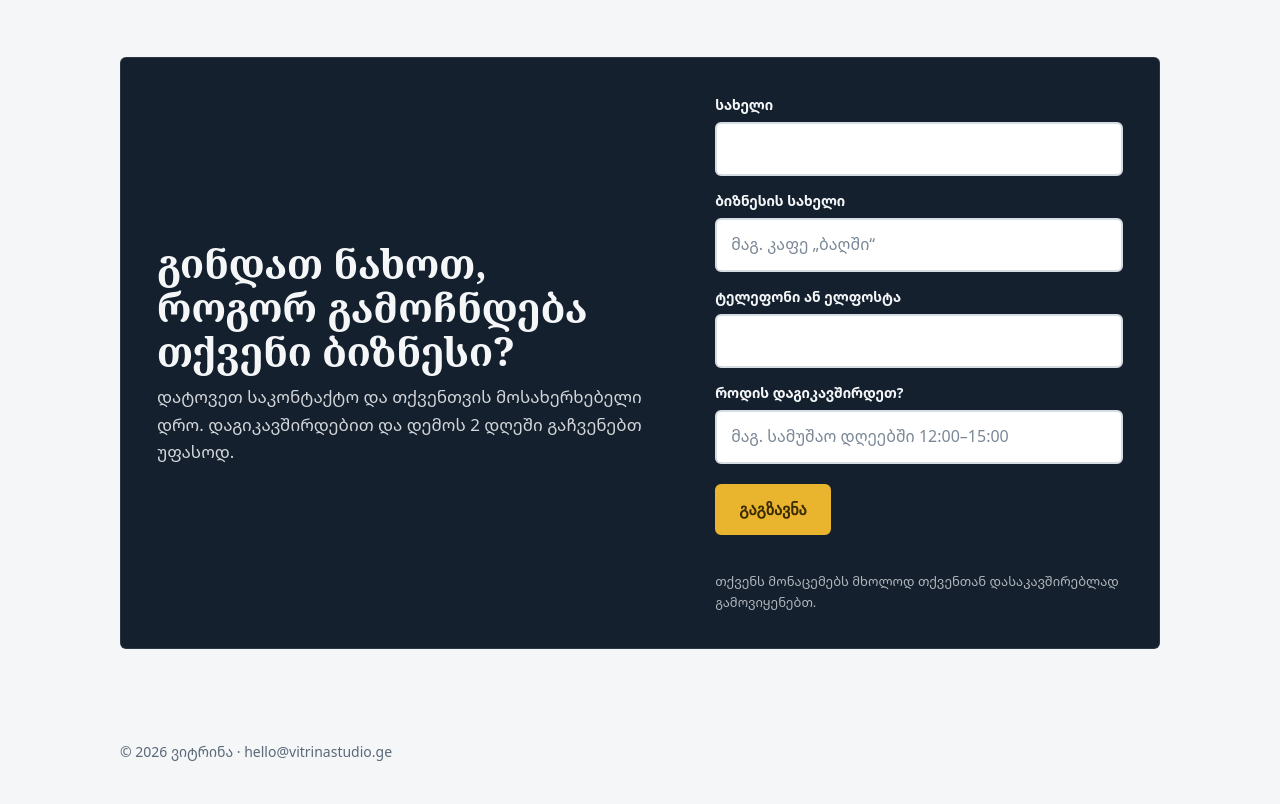
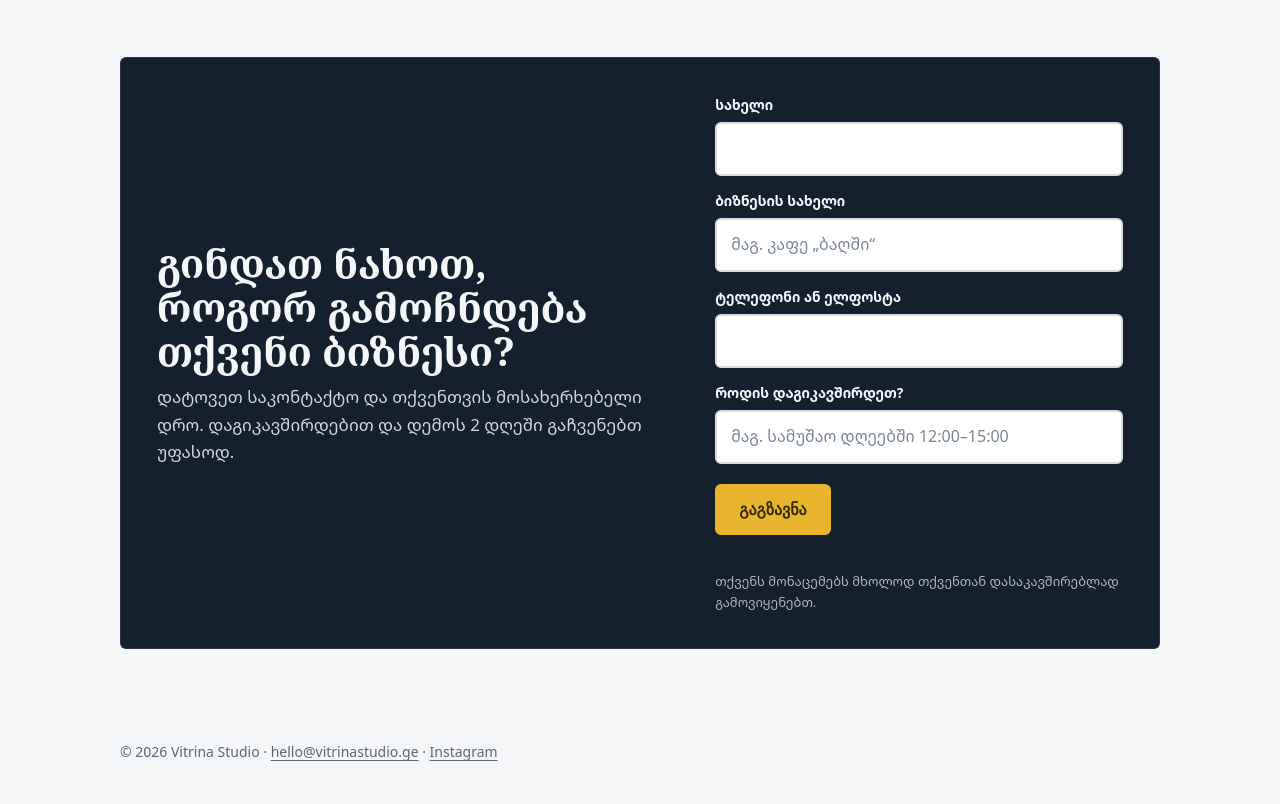
Before and after one commit to Nikoloz-Kuchukhidze/vitrinastudio.ge, a plain HTML site: page index.html in a window 1280 px wide. Shown: the part 2764-3568 px from the top of the page. Drawn offline with Linux system fonts and the light colour scheme.

Commit message:
Footer: Vitrina Studio name, mailto and Instagram links; add Instagram to structured data
Co-Authored-By: Claude Opus 5.5 <noreply@anthropic.com>
Claude-Session: https://claude.ai/code/session_01VECSLxfMCgsLB3FAFs82FC

```diff
--- a/index.html
+++ b/index.html
@@ -15,7 +15,7 @@
 <meta property="og:image:width" content="1200">
 <meta property="og:image:height" content="630">
 <meta name="twitter:card" content="summary_large_image">
-<script type="application/ld+json">{"@context": "https://schema.org", "@type": "ProfessionalService", "name": "Vitrina Studio", "alternateName": "ვიტრინა", "url": "https://vitrinastudio.ge/", "logo": "https://vitrinastudio.ge/logo.png", "image": "https://vitrinastudio.ge/og.png", "email": "hello@vitrinastudio.ge", "description": "ვებსაიტების დამზადება მცირე ბიზნესისთვის: კაფეები, სალონები, კლინიკები, ხელოსნები.", "areaServed": {"@type": "Country", "name": "Georgia"}, "priceRange": "290–590 GEL", "knowsLanguage": ["ka", "en", "ru"], "founder": {"@type": "Person", "name": "Nikoloz Kuchukhidze", "sameAs": "https://www.linkedin.com/in/nikoloz-kuchukhidze/"}}</script>
+<script type="application/ld+json">{"@context": "https://schema.org", "@type": "ProfessionalService", "name": "Vitrina Studio", "alternateName": "ვიტრინა", "url": "https://vitrinastudio.ge/", "logo": "https://vitrinastudio.ge/logo.png", "image": "https://vitrinastudio.ge/og.png", "email": "hello@vitrinastudio.ge", "sameAs": ["https://www.instagram.com/vitrinastudio.ge/"], "description": "ვებსაიტების დამზადება მცირე ბიზნესისთვის: კაფეები, სალონები, კლინიკები, ხელოსნები.", "areaServed": {"@type": "Country", "name": "Georgia"}, "priceRange": "290–590 GEL", "knowsLanguage": ["ka", "en", "ru"], "founder": {"@type": "Person", "name": "Nikoloz Kuchukhidze", "sameAs": "https://www.linkedin.com/in/nikoloz-kuchukhidze/"}}</script>
 <script>try{var t=localStorage.getItem("vitrina-theme");if(t==="light"||t==="dark")document.documentElement.setAttribute("data-theme",t);}catch(e){}</script>
 <link rel="preconnect" href="https://fonts.googleapis.com">
 <link rel="preconnect" href="https://fonts.gstatic.com" crossorigin>
@@ -142,6 +142,8 @@ h2 { font-family: var(--display); font-variation-settings: "wdth" 75; font-weigh
 .form .msg { margin: 0; min-height: 1.4em; font-weight: 700; }
 .hp { position: absolute; left: -9999px; }
 footer { padding: 28px 0 40px; color: var(--muted); font-size: 14px; }
+footer a { color: inherit; text-decoration: underline; text-underline-offset: 3px; }
+footer a:hover { color: var(--ink); }
 
 @media (max-width: 820px) {
   .hero, .honest, .contact .box { grid-template-columns: 1fr; }
@@ -294,7 +296,7 @@ footer { padding: 28px 0 40px; color: var(--muted); font-size: 14px; }
     </div>
   </section>
 
-  <footer>© 2026 ვიტრინა · hello@vitrinastudio.ge</footer>
+  <footer>© 2026 Vitrina Studio · <a href="mailto:hello@vitrinastudio.ge">hello@vitrinastudio.ge</a> · <a href="https://www.instagram.com/vitrinastudio.ge/" target="_blank" rel="noopener">Instagram</a></footer>
 </div>
 <script>
 const f = document.getElementById("lead"), msg = document.getElementById("f-msg"), btn = document.getElementById("f-send");
```
